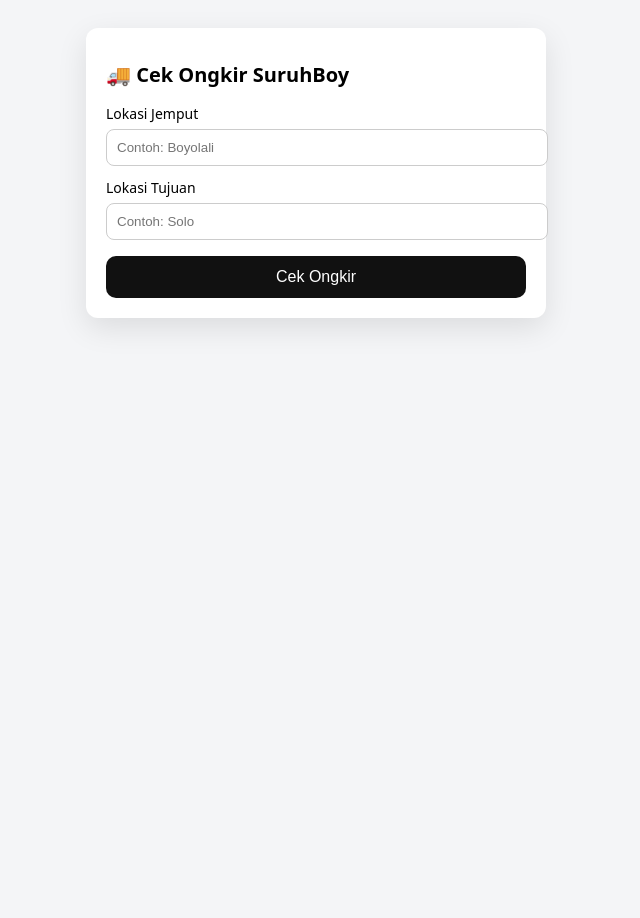
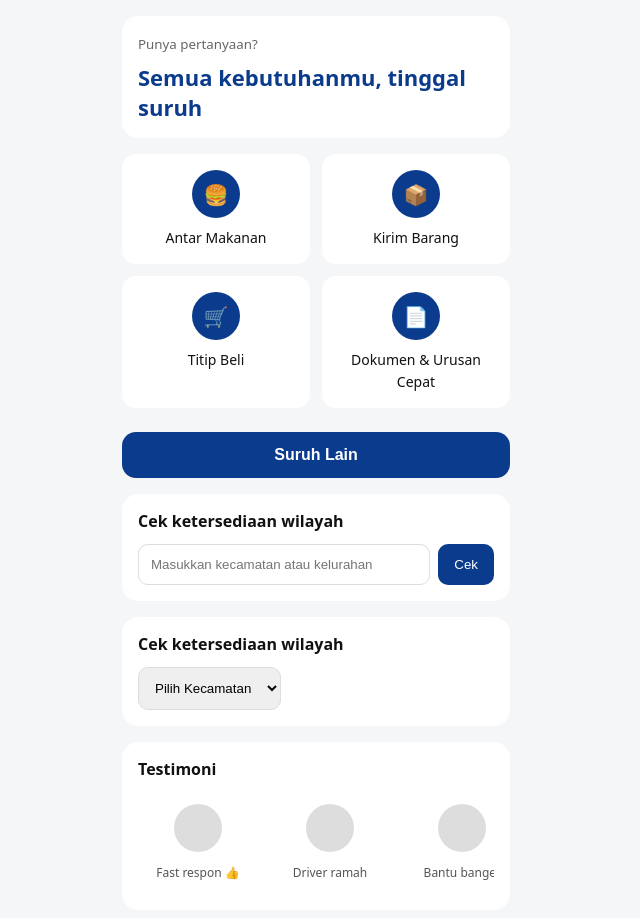
Before and after one commit to panji8/cek_ongkir, a plain HTML site: page index.html in a window 1280 px wide. Shown: the whole page, without its empty margins (324-964 px from the left). Before the commit the page ends 800 px from the top, so only its background shows below. Drawn offline with Linux system fonts and the light colour scheme.

Commit message:
Update index.html

```diff
--- a/index.html
+++ b/index.html
@@ -2,152 +2,212 @@
 <html lang="id">
 <head>
 <meta charset="utf-8">
-  <title>Cek Ongkir - SuruhBoy</title>
+<title>SuruhBoy</title>
 <meta name="viewport" content="width=device-width, initial-scale=1">
 
 <style>
-    body {
-      font-family: system-ui, sans-serif;
-      background: #f4f5f7;
-      padding: 20px;
+:root{
+  --blue:#0b3b8c;
+  --bg:#f4f6f8;
 }
-    .card {
-      background: #fff;
-      padding: 20px;
-      max-width: 420px;
-      margin: auto;
-      border-radius: 12px;
-      box-shadow: 0 10px 30px rgba(0,0,0,.1);
+*{box-sizing:border-box}
+body{
+  margin:0;
+  font-family:system-ui,-apple-system,Segoe UI,sans-serif;
+  background:var(--bg);
+  color:#111;
 }
-    h1 {
-      font-size: 20px;
-      margin-bottom: 16px;
+.container{
+  max-width:420px;
+  margin:auto;
+  padding:16px;
 }
-    label {
-      font-size: 14px;
-      display: block;
-      margin-top: 12px;
+
+/* HERO */
+.hero{
+  background:#fff;
+  border-radius:16px;
+  padding:16px;
+  margin-bottom:16px;
 }
-    input {
-      width: 100%;
-      padding: 10px;
-      margin-top: 6px;
-      border-radius: 8px;
-      border: 1px solid #ccc;
+.hero small{
+  color:#666;
 }
-    button {
-      margin-top: 16px;
-      width: 100%;
-      padding: 12px;
-      border: none;
-      border-radius: 10px;
-      background: #111;
-      color: #fff;
-      font-size: 16px;
-      cursor: pointer;
+.hero h1{
+  margin:8px 0 0;
+  font-size:22px;
+  color:var(--blue);
 }
-    .result {
-      margin-top: 16px;
-      background: #f0f0f0;
-      padding: 12px;
-      border-radius: 8px;
-      font-size: 14px;
+
+/* SERVICE GRID */
+.grid{
+  display:grid;
+  grid-template-columns:1fr 1fr;
+  gap:12px;
+  margin:16px 0;
+}
+.service{
+  background:#fff;
+  border-radius:14px;
+  padding:16px 12px;
+  text-align:center;
+}
+.icon{
+  width:48px;
+  height:48px;
+  background:var(--blue);
+  border-radius:50%;
+  margin:0 auto 8px;
+  display:flex;
+  align-items:center;
+  justify-content:center;
+  color:#fff;
+  font-size:20px;
+}
+.service span{
+  font-size:14px;
+  font-weight:500;
+}
+
+/* BUTTON */
+.btn{
+  width:100%;
+  background:var(--blue);
+  color:#fff;
+  border:none;
+  padding:14px;
+  border-radius:14px;
+  font-size:16px;
+  font-weight:600;
+  margin:8px 0 16px;
+}
+
+/* CHECK AREA */
+.card{
+  background:#fff;
+  border-radius:16px;
+  padding:16px;
+  margin-bottom:16px;
+}
+.card h3{
+  margin:0 0 12px;
+  font-size:16px;
+}
+.row{
+  display:flex;
+  gap:8px;
+}
+input,select{
+  flex:1;
+  padding:12px;
+  border-radius:10px;
+  border:1px solid #ddd;
+}
+.check{
+  background:var(--blue);
+  color:#fff;
+  border:none;
+  padding:12px 16px;
+  border-radius:10px;
+}
+
+/* TESTI */
+.testi{
+  display:flex;
+  gap:12px;
+  overflow-x:auto;
+}
+.testi-card{
+  background:#fff;
+  border-radius:14px;
+  padding:12px;
+  min-width:120px;
+  text-align:center;
+}
+.avatar{
+  width:48px;
+  height:48px;
+  border-radius:50%;
+  background:#ddd;
+  margin:0 auto 8px;
+}
+.testi-card small{
+  font-size:12px;
+  color:#555;
 }
 </style>
 </head>
 
 <body>
+<div class="container">
 
-<div class="card">
-  <h1>🚚 Cek Ongkir SuruhBoy</h1>
-
-  <label>Lokasi Jemput</label>
-  <input id="from" placeholder="Contoh: Boyolali">
-
-  <label>Lokasi Tujuan</label>
-  <input id="to" placeholder="Contoh: Solo">
-
-  <button onclick="hitungOngkir()">Cek Ongkir</button>
-
-  <div id="hasil" class="result" style="display:none;"></div>
+  <!-- HERO -->
+  <div class="hero">
+    <small>Punya pertanyaan?</small>
+    <h1>Semua kebutuhanmu, tinggal suruh</h1>
   </div>
 
-<script>
-  // ====== CONFIG ======
-  const MAPS_API_KEY = "ISI_API_KEY_GOOGLE";
-  const OPENAI_API_KEY = "ISI_API_KEY_OPENAI";
+  <!-- SERVICE -->
+  <div class="grid">
+    <div class="service">
+      <div class="icon">🍔</div>
+      <span>Antar Makanan</span>
+    </div>
+    <div class="service">
+      <div class="icon">📦</div>
+      <span>Kirim Barang</span>
+    </div>
+    <div class="service">
+      <div class="icon">🛒</div>
+      <span>Titip Beli</span>
+    </div>
+    <div class="service">
+      <div class="icon">📄</div>
+      <span>Dokumen & Urusan Cepat</span>
+    </div>
+  </div>
 
-  const TARIF_PER_KM = 2000;
-  const BASE_FEE = 5000;
+  <button class="btn">Suruh Lain</button>
 
-  // ====== HITUNG ONGKIR ======
-  async function hitungOngkir() {
-    const from = document.getElementById("from").value;
-    const to = document.getElementById("to").value;
+  <!-- CHECK AREA 1 -->
+  <div class="card">
+    <h3>Cek ketersediaan wilayah</h3>
+    <div class="row">
+      <input placeholder="Masukkan kecamatan atau kelurahan">
+      <button class="check">Cek</button>
+    </div>
+  </div>
 
-    if (!from || !to) {
-      alert("Lengkapi lokasi dulu");
-      return;
-    }
+  <!-- CHECK AREA 2 -->
+  <div class="card">
+    <h3>Cek ketersediaan wilayah</h3>
+    <select>
+      <option>Pilih Kecamatan</option>
+      <option>Boyolali</option>
+      <option>Sawit</option>
+      <option>Mojosongo</option>
+    </select>
+  </div>
 
-    document.getElementById("hasil").style.display = "block";
-    document.getElementById("hasil").innerHTML = "⏳ Menghitung jarak...";
+  <!-- TESTIMONI -->
+  <div class="card">
+    <h3>Testimoni</h3>
+    <div class="testi">
+      <div class="testi-card">
+        <div class="avatar"></div>
+        <small>Fast respon 👍</small>
+      </div>
+      <div class="testi-card">
+        <div class="avatar"></div>
+        <small>Driver ramah</small>
+      </div>
+      <div class="testi-card">
+        <div class="avatar"></div>
+        <small>Bantu banget</small>
+      </div>
+    </div>
+  </div>
 
-    const url = `https://maps.googleapis.com/maps/api/distancematrix/json?origins=${encodeURIComponent(from)}&destinations=${encodeURIComponent(to)}&key=${MAPS_API_KEY}`;
-
-    try {
-      const res = await fetch(`https://corsproxy.io/?${url}`);
-      const data = await res.json();
-
-      const meters = data.rows[0].elements[0].distance.value;
-      const km = meters / 1000;
-      const ongkir = Math.round(km * TARIF_PER_KM + BASE_FEE);
-
-      const aiText = await generateAI(from, to, km, ongkir);
-
-      document.getElementById("hasil").innerHTML = `
-        <b>Jarak:</b> ${km.toFixed(1)} km<br>
-        <b>Ongkir:</b> Rp ${ongkir.toLocaleString("id-ID")}<br><br>
-        <b>Penjelasan:</b><br>${aiText}
-      `;
-    } catch (err) {
-      alert("Gagal hitung ongkir");
-      console.error(err);
-    }
-  }
-
-  // ====== AI EXPLANATION ======
-  async function generateAI(from, to, km, ongkir) {
-    const prompt = `
-Kamu adalah customer service SuruhBoy.
-Jelaskan ongkir dengan bahasa santai, sopan, dan meyakinkan.
-
-Data:
-- Lokasi jemput: ${from}
-- Lokasi tujuan: ${to}
-- Jarak: ${km.toFixed(1)} km
-- Ongkir: Rp ${ongkir}
-
-Jawaban maksimal 2 kalimat.
-`;
-
-    const res = await fetch("https://api.openai.com/v1/chat/completions", {
-      method: "POST",
-      headers: {
-        "Content-Type": "application/json",
-        "Authorization": "Bearer " + OPENAI_API_KEY
-      },
-      body: JSON.stringify({
-        model: "gpt-4o-mini",
-        messages: [{ role: "user", content: prompt }],
-        temperature: 0.6
-      })
-    });
-
-    const data = await res.json();
-    return data.choices[0].message.content;
-  }
-</script>
-
+</div>
 </body>
 </html>
```
Lines whose indentation alone changed are shown as unchanged.
